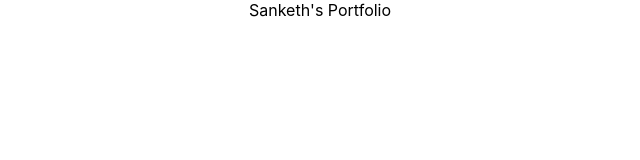
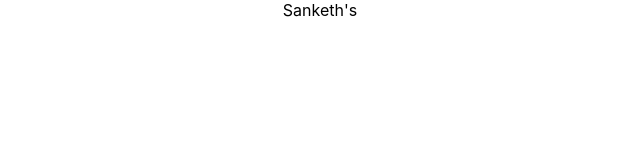
Before and after one commit to SankethGaniga95/SankethGaniga95.github.io, a React (Create React App) app: page / in a window 1280 px wide. Shown: the top 160 px of the page, without its empty margins (320-960 px from the left). Built offline with nearby package versions, Linux system fonts and the light colour scheme.

Commit message:
changed title

```diff
--- a/src/App.js
+++ b/src/App.js
@@ -4,7 +4,7 @@ import './App.css';
 function App() {
   return (
     <div className="App">
-     Sanketh's Portfolio
+     Sanketh's
     </div>
   );
 }
```
